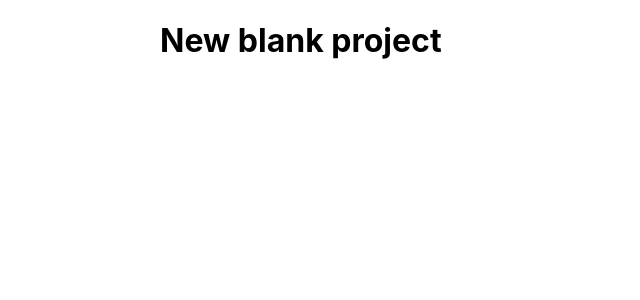
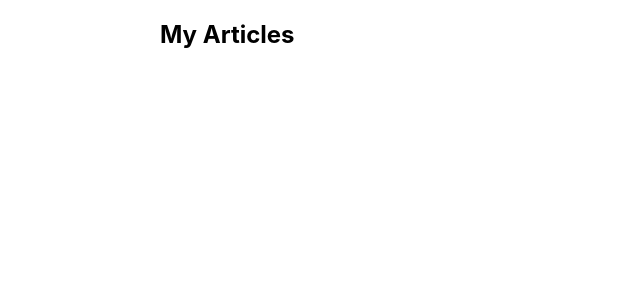
Before and after one commit to JAYMAC1/react-router, a React (Create React App) app in the folder my-router/: page / in a window 1280 px wide. Shown: the top 300 px of the page, without its empty margins (0-640 px from the left). Built offline with nearby package versions, Linux system fonts and the light colour scheme.

Commit message:
added project starter tags

```diff
--- a/my-router/src/App.js
+++ b/my-router/src/App.js
@@ -3,7 +3,9 @@ import './App.css'
 function App() {
   return (
     <div className='App'>
-      <h1>New blank project</h1>
+      <nav>
+        <h1>My Articles</h1>
+      </nav>
     </div>
   )
 }
```
